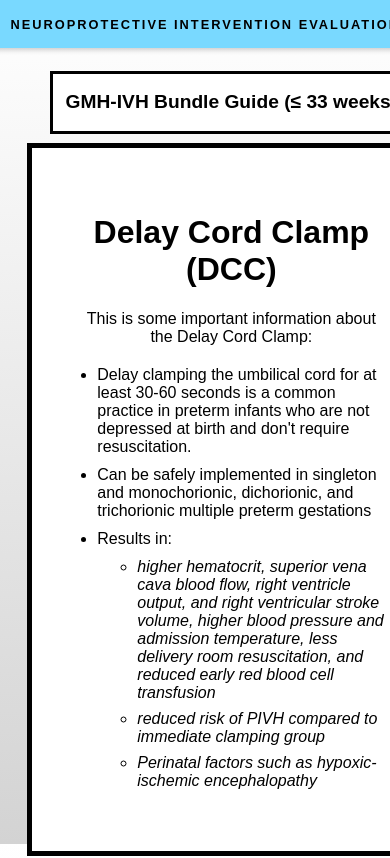
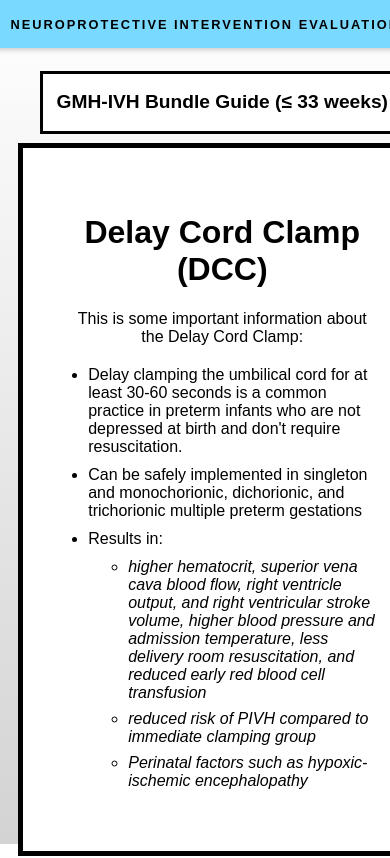
Before and after one commit to alexmerlo23/NeoCare, a React (Vite) app in the folder frontend/: page /leftbranch in a window 390 px wide. Shown: the top 858 px of the page. Built offline with nearby package versions, Linux system fonts and the light colour scheme; a web font is replaced by a local one.

Commit message:
added screen responsiveness

```diff
--- a/frontend/src/pages/LeftBranch/LeftBranch.css
+++ b/frontend/src/pages/LeftBranch/LeftBranch.css
@@ -95,7 +95,7 @@
 /* Media Query for Extra Small Screens (Mobile) */
 @media (max-width: 480px) {
     .leftbranch-container {
-        margin-left: 8%;
+        margin-left: 6%;
     }
 
     .info-box {
```
